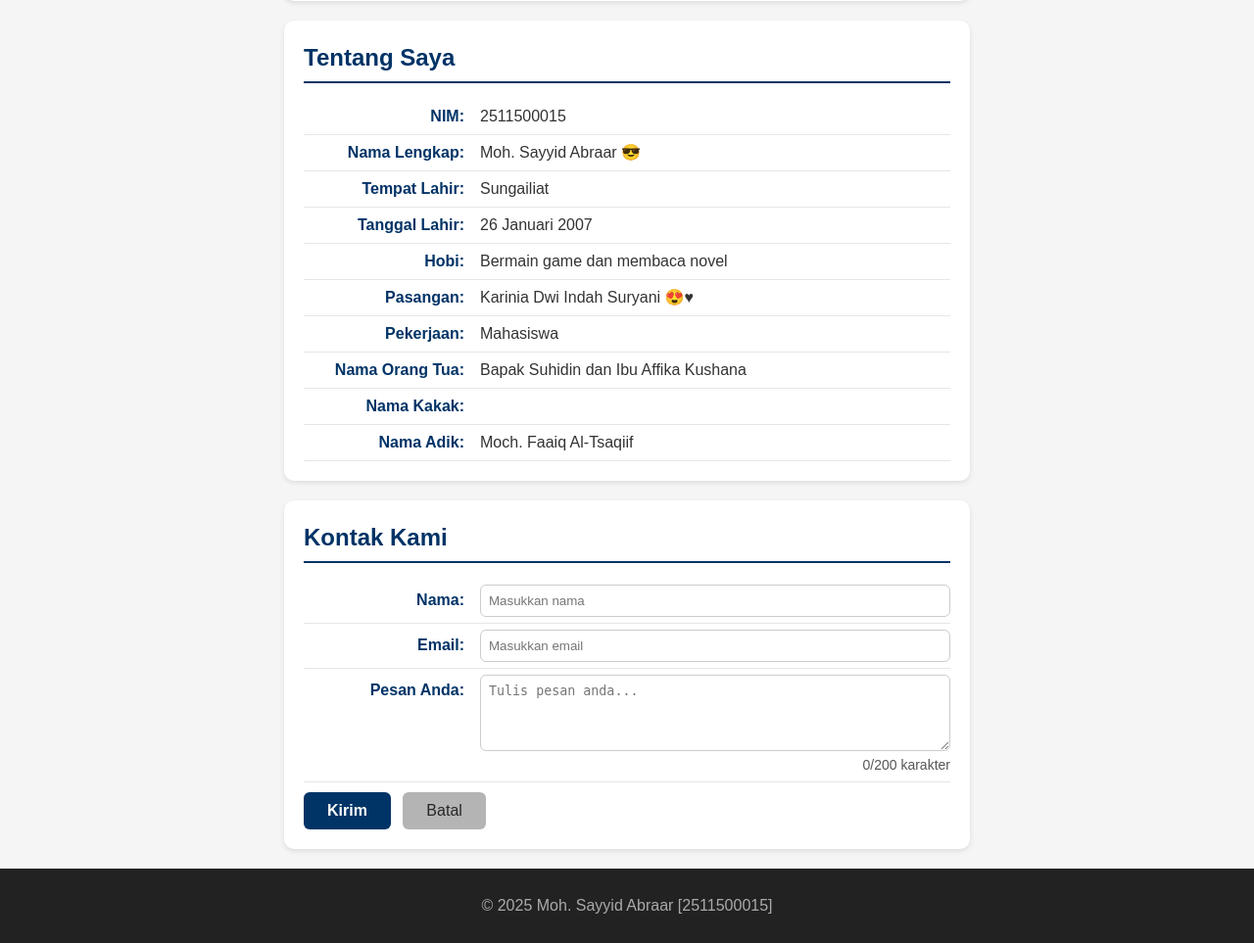
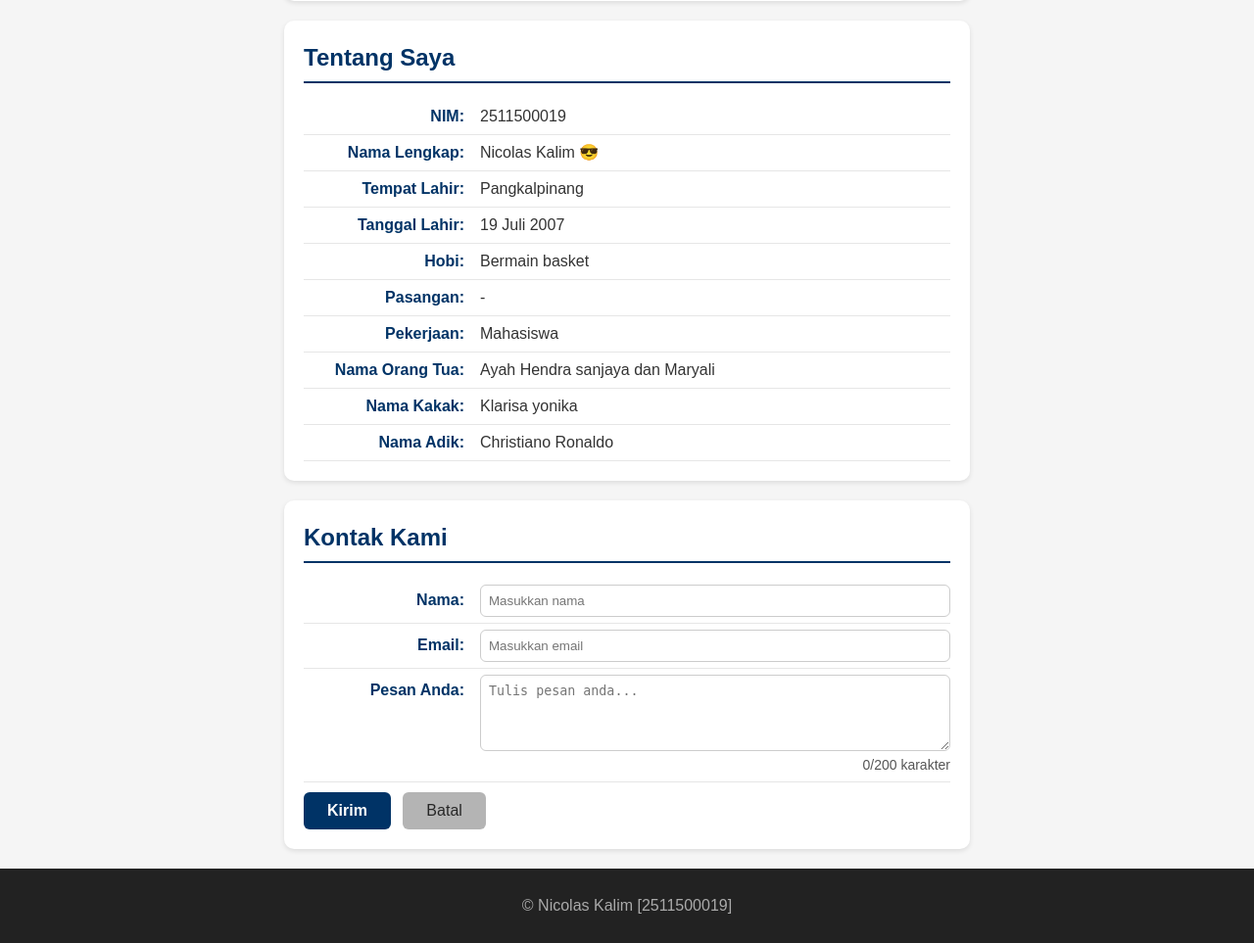
Before and after one commit to 2511500019-stack/2511500019-PWD-TI1A-2526O, a PHP site: page /pertemuan-08/index.php in a window 1280 px wide. Shown: the part 1046-2009 px from the top of the page at 98% size. Run offline with PHP 8.4, Linux system fonts and the light colour scheme.

Commit message:
update index.php

```diff
--- a/pertemuan-08/index.php
+++ b/pertemuan-08/index.php
@@ -119,10 +119,10 @@ endif;
 
     <section id="about">
       <?php
-      $nim = 2511500015;
-      $NIM = '2511500015';
-      $nama = "Moh. Sayyid Abraar";
-      $Nama = 'Abraar';
+      $nim = 2511500019;
+      $NIM = '2511500019';
+      $nama = "Nicolas Kalim";
+      $Nama = 'Nicolas Kalim';
       $tempat = "Selindung";
       ?>
       <h2>Tentang Saya</h2>
@@ -136,14 +136,14 @@ endif;
         echo $nama;
         ?> &#128526;
       </p>
-      <p><strong>Tempat Lahir:</strong> Sungailiat</p>
-      <p><strong>Tanggal Lahir:</strong> 26 Januari 2007</p>
-      <p><strong>Hobi:</strong> Bermain game dan membaca novel </p>
-      <p><strong>Pasangan:</strong> Karinia Dwi Indah Suryani &#128525;&hearts;</p>
+      <p><strong>Tempat Lahir:</strong> Pangkalpinang</p>
+      <p><strong>Tanggal Lahir:</strong> 19 Juli 2007</p>
+      <p><strong>Hobi:</strong> Bermain basket </p>
+      <p><strong>Pasangan:</strong> - </p>
       <p><strong>Pekerjaan:</strong> Mahasiswa</p>
-      <p><strong>Nama Orang Tua:</strong> Bapak Suhidin dan Ibu Affika Kushana</p>
-      <p><strong>Nama Kakak:</strong> <?php echo $sespesan ?></p>
-      <p><strong>Nama Adik:</strong> Moch. Faaiq Al-Tsaqiif</p>
+      <p><strong>Nama Orang Tua:</strong> Ayah Hendra sanjaya dan Maryali</p>
+      <p><strong>Nama Kakak:</strong> Klarisa yonika</p>
+      <p><strong>Nama Adik:</strong> Christiano Ronaldo</p>
     </section>
 
     <section id="contact">
@@ -183,7 +183,7 @@ endif;
   </main>
 
   <footer>
-    <p>&copy; 2025 Moh. Sayyid Abraar [2511500015]</p>
+    <p>&copy; Nicolas Kalim [2511500019]</p>
   </footer>
 
   <script src="script.js"></script>
```
